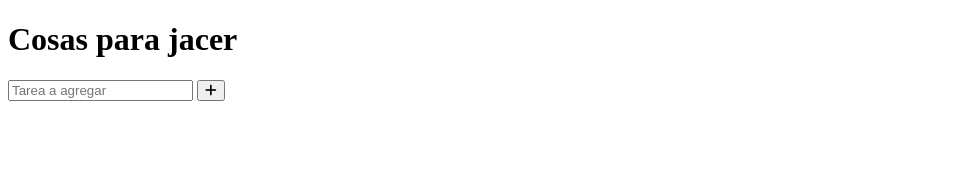
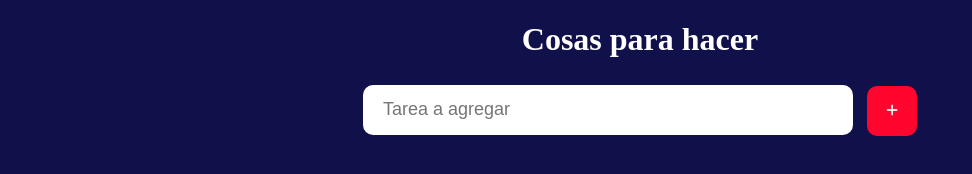
Before and after one commit to juanlavigna/todolist, a plain HTML site: page index.html in a window 1280 px wide. Shown: the whole page, without its empty margins (0-972 px from the left). Drawn offline with Linux system fonts and the light colour scheme.

Commit message:
Add style and :hover on button

```diff
--- a/index.html
+++ b/index.html
@@ -9,8 +9,8 @@
     <title>To Do List</title>
 </head>
 <body>
-    <h1>Cosas para jacer</h1>
-    <div class="input-dib">
+    <h1>Cosas para hacer</h1>
+    <div class="input-div">
         <input type="text" name="input" id="input" class="input" placeholder="Tarea a agregar">
         <button class="boton-agregar"><i class="fas fa-plus"></i></button>
     </div>
--- a/style.css
+++ b/style.css
@@ -0,0 +1,36 @@
+body{
+    font-family: Ubuntu;
+    text-align: center;
+    background-color: rgb(16, 16, 74);
+}
+
+h1{
+    color: white;
+}
+
+.input-div input{
+    width: 450px;
+    height: 50px;
+    margin: 5px;
+    padding: 0px 20px;
+    border: none;
+    border-radius: 10px;
+    background-color: white;
+    font-size: 18px;
+}
+
+.boton-agregar{
+    width: 50px;
+    height: 50px;
+    margin: 5px;
+    border: none;
+    border-radius: 10px;
+    background-color: rgb(255, 6, 46);
+    color: white;
+    transition: 0.2s;
+}
+
+.boton-agregar:hover{
+    filter: brightness(70%);
+
+}
```
